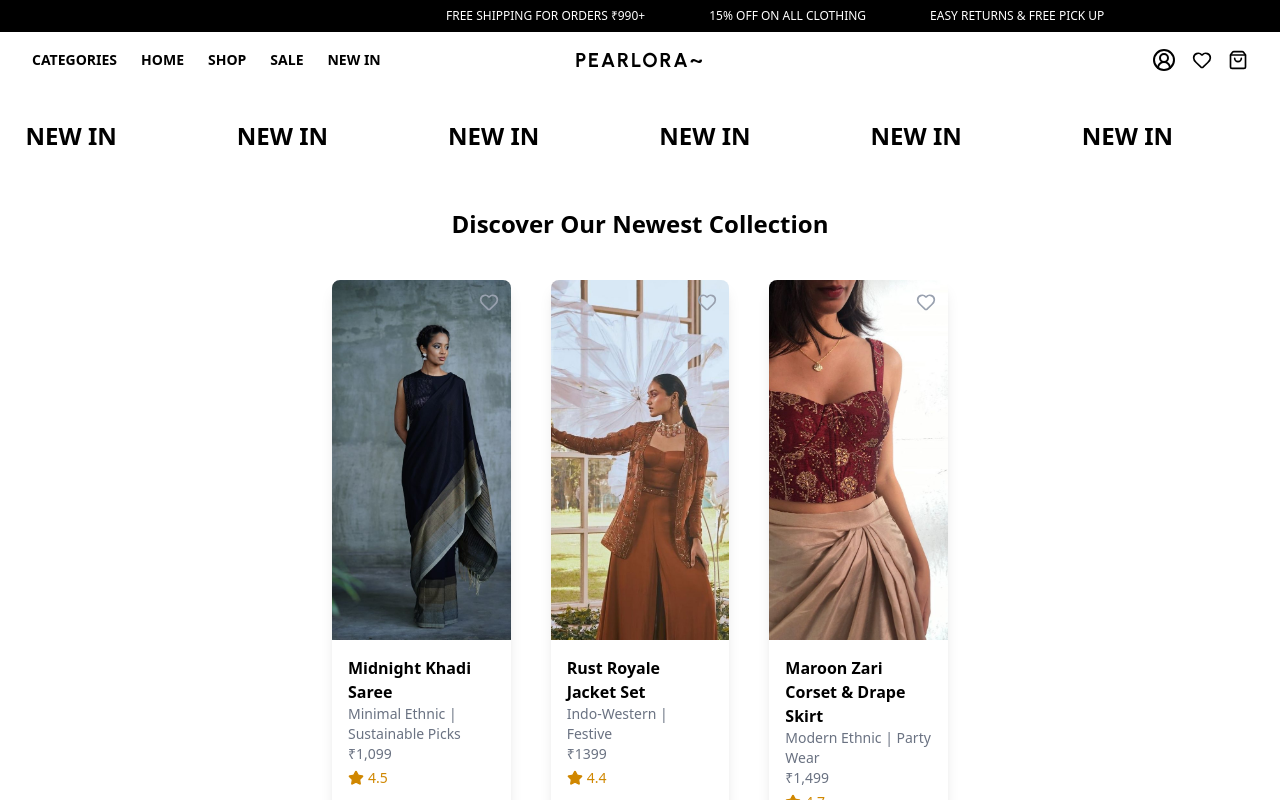
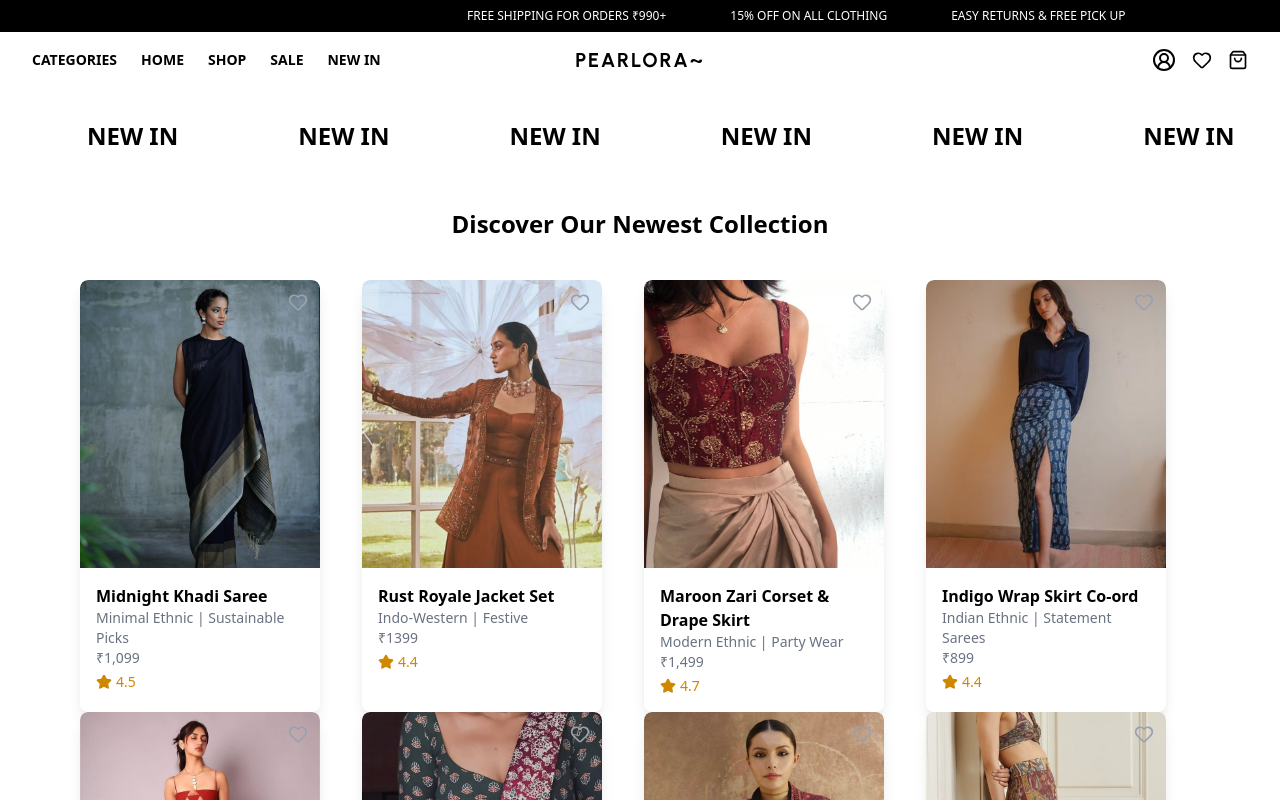
Before and after one commit to Rupsa004/PEARLORA-eCommerce-application, a React (Vite) app: page /new-in in a window 1280 px wide. Shown: the top 800 px of the page. Built offline with nearby package versions, Linux system fonts and the light colour scheme; a web font is replaced by a local one.

Commit message:
Fix: NEWIN layout

```diff
--- a/src/pages/NewIn.jsx
+++ b/src/pages/NewIn.jsx
@@ -74,12 +74,12 @@ const NewIn = () => {
 
       <div className="flex px-6 py-8 gap-6 justify-center">
 
-        <main className="w-1/2">
+        <main className="w-full max-w-6xl mx-auto px-4">
           <h2 className="text-2xl font-bold mb-10 text-center">Discover Our Newest Collection</h2>
-          <div className="grid grid-cols-2 md:grid-cols-3 gap-10">
+          <div className="grid grid-cols-2 sm:grid-cols-2 lg:grid-cols-4 gap-x-2">
             {products.map((product) => (
               <div key={product.id}className="relative rounded-lg overflow-hidden shadow-lg
-                hover:scale-95 hover:shadow-2xl  transition-shadow duration-300 cursor-pointer">
+                hover:scale-95 hover:shadow-2xl  transition-shadow duration-300 cursor-pointer w-full max-w-[240px]">
                 <button
                 onClick={(e)=>{
                 e.preventDefault();
@@ -95,7 +95,7 @@ const NewIn = () => {
               </button>
 
               <Link to={`/product/${product.id}`}>
-                <img src={product.image} alt={product.title} className="w-full h-[360px] object-cover" />
+                <img src={product.image} alt={product.title} className="w-full h-72 object-cover rounded-t-lg" />
                 <div className="p-4">
                   <h3 className="font-semibold">{product.title}</h3>
                   <p className="text-sm text-gray-500">{product.category}</p>
```
